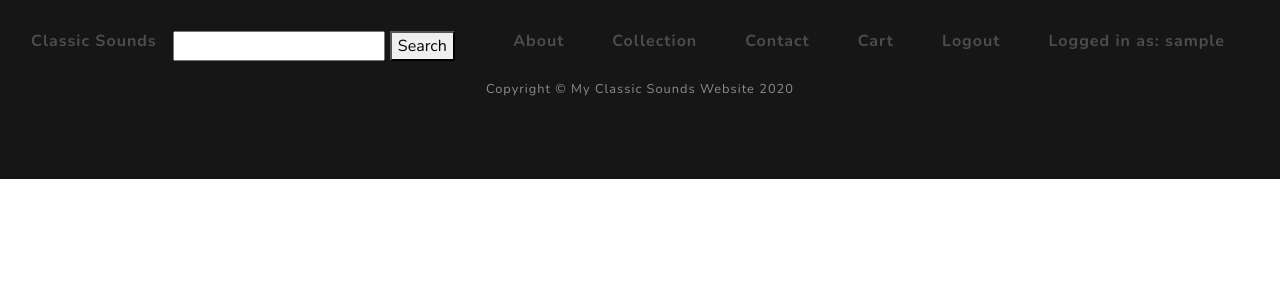
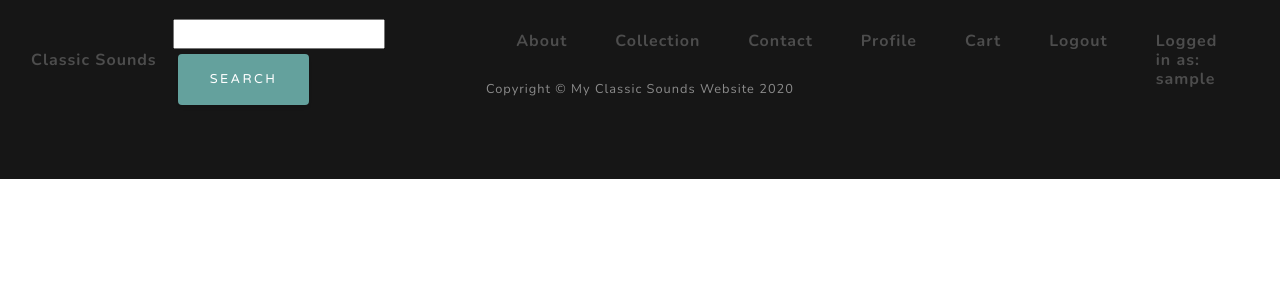
Before and after one commit to Mofarrell1967/classic-sounds-music, a Django app: template accounts/templates/index.html in a window 1280 px wide. Shown: the top 300 px of the page. Run offline with Django 3.2, Linux system fonts and the light colour scheme; the template is opened without the code that fills it, so the values that code supplies are empty; the visitor is signed in with stand-in values (Sample User, id 1).

Commit message:
Updated layout of base.html

```diff
--- a/templates/base.html
+++ b/templates/base.html
@@ -17,6 +17,8 @@
 	<!-- Bootstrap core CSS -->
 	<link href="{% static 'css/bootstrap.min.css' %}" rel="stylesheet">
 
+
+
 	<!-- Custom fonts for this template -->
 	<link href="{% static 'css/all.min.css' %}" rel="stylesheet">
 	<link href="https://fonts.googleapis.com/css?family=Varela+Round" rel="stylesheet">
@@ -29,6 +31,8 @@
 	<script src="{% static 'jquery/jquery.min.js' %}"></script>
 	{% block head_js %}
 	{% endblock head_js %}
+
+
 
 </head>
 
@@ -45,11 +49,13 @@
         <i class="fas fa-bars"></i>
       </button>
 
+
+
 			<div class="collapse navbar-collapse" id="navbarResponsive">
 				<div class="display">
 					<form action="{% url 'search' %}" method="get">
 						<input type="text" name="q">
-						<button type="search">Search</button>
+						<button class="btn btn-primary home_buttons" type="search">Search</button>
 					</form>
 				</div>
 
@@ -64,6 +70,7 @@
 						</div>
 						{% endif %}
 					</div>
+
 
 					<ul class="navbar-nav ml-auto">
 						<li class="nav-item">
@@ -84,6 +91,11 @@
 
 						{% if user.is_authenticated %}
 						<li class="nav-item">
+							<a class="nav-link js-scroll-trigger" href="{% url 'profile' %}">
+								<h6 class="nav-text">Profile</h6>
+							</a>
+						</li>
+						<li class="nav-item">
 							<a class="nav-link js-scroll-trigger" href="{% url 'view_cart' %}">
 								<h6 class="nav-text">Cart {% if product_count > 0 %}
 									<label class="badge badge-info">{{ product_count }}</label>{% endif %}</h6>
@@ -100,22 +112,40 @@
 							</a>
 						</li>
 
+
 				</div>
 
+
+
 				{% endif %}
+
 				</ul>
+
+
 
 			</div>
 		</div>
+
 	</nav>
 
+
+
+
+
+
+
+
+
 	{% block content %} {% endblock %}
+
+
 
 	<footer class="bg-black small text-center text-white-50">
 		<div class="container">
 			Copyright &copy; My Classic Sounds Website 2020
 		</div>
 	</footer>
+
 
 	<!-- Bootstrap core JavaScript -->
 	<script src="{% static 'jquery/jquery.min.js' %}"></script>
@@ -127,6 +157,7 @@
 	<!-- Custom scripts for this template -->
 	<script src="{% static 'js/grayscale.js' %}"></script>
 
+
 </body>
 
 </html>
```
